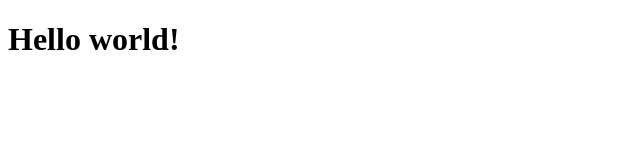
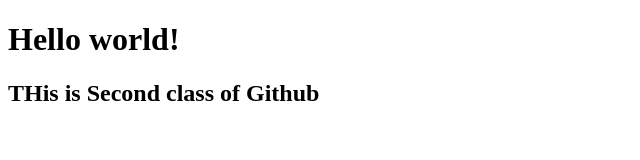
Before and after one commit to Alee-Razaa/To-Do-List-web-application-with-offline-functionality, a plain HTML site: page To do List Web App Using Html CSS and JS/practiceGit.html in a window 1280 px wide. Shown: the whole page, without its empty margins (0-640 px from the left). Drawn offline with Linux system fonts and the light colour scheme.

Commit message:
Hello World!

```diff
--- a/To do List Web App Using Html CSS and JS/practiceGit.html
+++ b/To do List Web App Using Html CSS and JS/practiceGit.html
@@ -7,5 +7,6 @@
   </head>
   <body>
     <h1>Hello world!</h1>
+    <h2>THis is Second class of Github</h2>
   </body>
 </html>
```
